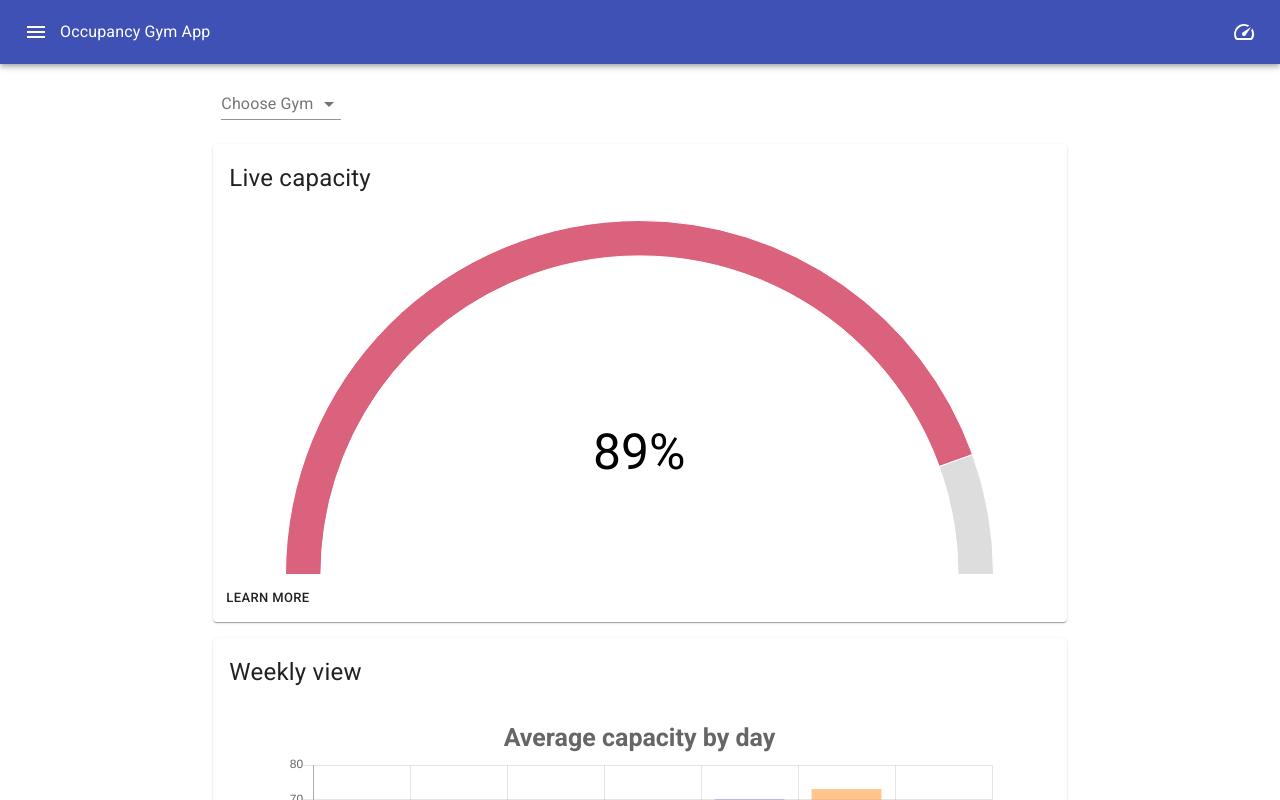
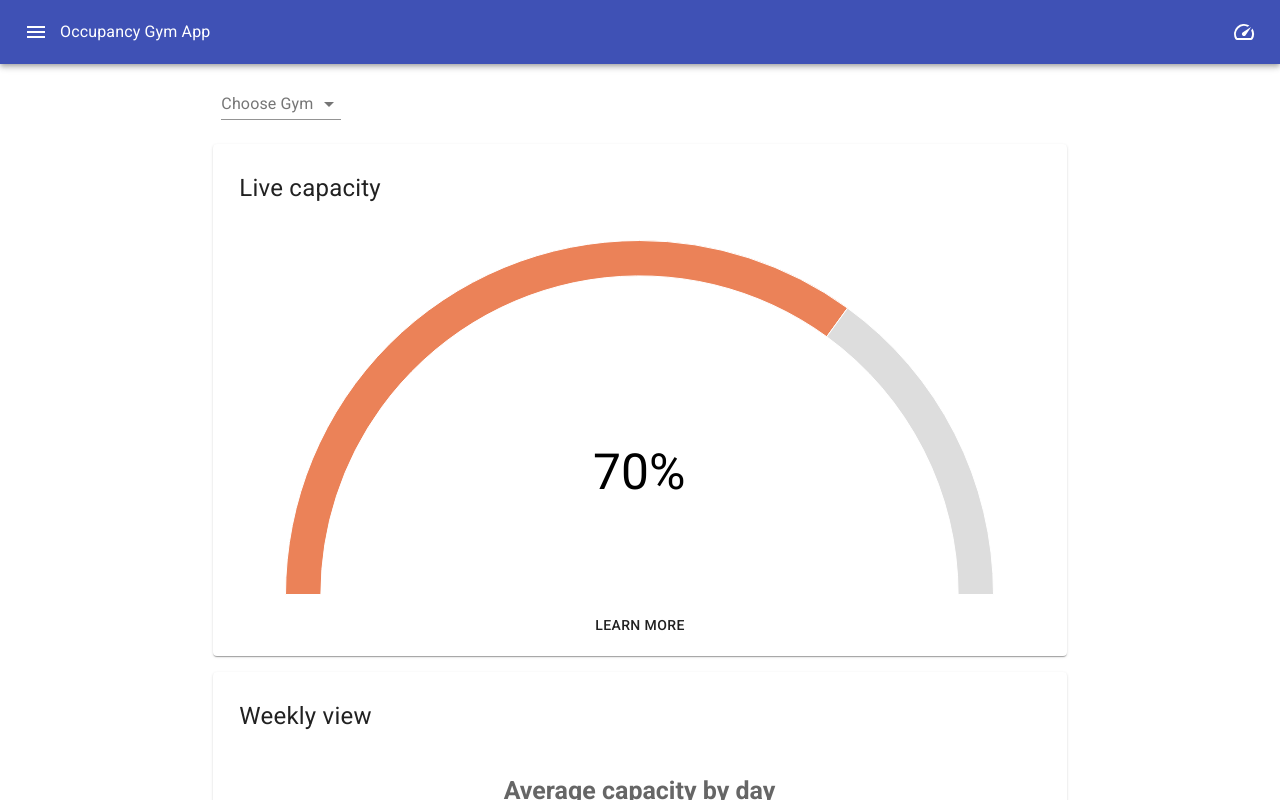
Before and after one commit to JottScones/frontend-testing, a React (Create React App) app: page / in a window 1280 px wide. Shown: the top 800 px of the page. Built offline with nearby package versions, Linux system fonts and the light colour scheme; the HTML template or start-up script is replaced by a standard one.

Commit message:
added LearnMore.js dialog component

```diff
--- a/src/components/Card.js
+++ b/src/components/Card.js
@@ -5,21 +5,29 @@ import CardActions from '@material-ui/core/CardActions';
 import CardContent from '@material-ui/core/CardContent';
 import Button from '@material-ui/core/Button';
 import Typography from '@material-ui/core/Typography';
+import LearnMore from './LearnMore'
 
 const useStyles = makeStyles({
   root: {
     minWidth: 275,
+    justify: 'center'
   },
   title: {
     fontSize: 24,
+    padding: 10
   },
   pos: {
     marginBottom: 12,
+  },
+  button: {
+    padding: 10,
+    width: '100%'
   }
 });
 
 const SimpleCard = (props) => {
   const classes = useStyles();
+  const [openDialog, setOpenDialog] = React.useState(false);
 
   return (
     <Card className={classes.root}>
@@ -29,8 +37,9 @@ const SimpleCard = (props) => {
         </Typography>
       </CardContent>
       {props.children}
-      <CardActions>
-        <Button size="small">Learn More</Button>
+      <CardActions style={{justifyContent: 'center'}}>
+        <Button className={classes.button} size="medium" onClick={() => setOpenDialog(!openDialog)}>Learn More</Button>
+        <LearnMore openDialog={openDialog} setOpenDialog={setOpenDialog} title={props.title} content={props.content}/>
       </CardActions>
     </Card>
   );
--- a/src/components/Content.js
+++ b/src/components/Content.js
@@ -14,11 +14,11 @@ const content = (dayNumber, setDayNumber) => (
       <Grid item><GymSelect /></Grid>
       <Grid item>
         {/*Card to hold Capacity*/}
-        <SimpleCard title="Live capacity">
+        <SimpleCard title="Live capacity" content={capacityDescription}>
           <Grid container direction="row">
             <Grid item xs={1} ms={2} ></Grid>
             <Grid item xs={10} ms={8} >
-              <Capacity capacity={89}/>
+              <Capacity capacity={70}/>
             </Grid>
             <Grid item xs={1} ms={2} ></Grid>
           </Grid>
@@ -26,7 +26,7 @@ const content = (dayNumber, setDayNumber) => (
       </Grid>
       <Grid item>
         {/*Card to hold Bar Graph*/}
-        <SimpleCard title="Weekly view">
+        <SimpleCard title="Weekly view" content={barChartDescription}>
         <Grid container direction="row">
           <Grid item xs={1} ms={2} ></Grid>
           <Grid item xs={10} ms={8} >
@@ -158,6 +158,15 @@ const sundayData = () => (
   }
 );
 
+const capacityDescription =
+  `Shows the live occupancy of the gym as a percentage.
+  It is advised not to go to the gym when the bar is red.
+  This data is sourced from physical counts provided by the gyms.`;
+
+const barChartDescription =
+  `Shows the average occupancy day by day based on historic data.
+  Click on a day to get an hour by hour view of that day.`
+
 const daysData = () => [mondayData(), tuesdayData(), wednesdayData(), thursdayData(), fridayData(), saturdayData(), sundayData()];
 const days = () => ["Monday", "Tuesday", "Wednesday", "Thursday", "Friday", "Saturday", "Sunday"];
 
--- /dev/null
+++ b/src/components/LearnMore.js
@@ -0,0 +1,47 @@
+import React from 'react';
+import Dialog from '@material-ui/core/Dialog';
+import Typography from '@material-ui/core/Typography';
+import IconButton from '@material-ui/core/IconButton';
+import CloseIcon from '@material-ui/icons/Close';
+import Grid from '@material-ui/core/Grid';
+import makeStyles from '@material-ui/styles/makeStyles';
+
+const useStyles = makeStyles(() => ({
+  root: {
+    margin: 0,
+    padding: '10px 20px 20px 20px'
+  },
+  title: {
+    padding: '10px 20px'
+  },
+  closeButton: {
+    padding: '10px 20px',
+    right: -1,
+    position: 'absolute',
+    color: '#333'
+  }
+}));
+
+const LearnMore = (props) => {
+  const classes = useStyles();
+  return (
+  <Dialog open={props.openDialog} onClose={() => props.setOpenDialog(false)}>
+    <Grid container direction="row">
+      <Grid item xs={10} sm={11}>
+        <Typography variant="h6" className={classes.title}>
+          {props.title}
+        </Typography>
+      </Grid>
+      <Grid item xs={2} sm={1}>
+        <IconButton aria-label="close" className={classes.closeButton} onClick={()=> props.setOpenDialog(false)}>
+        <CloseIcon />
+        </IconButton>
+      </Grid>
+    </Grid>
+    <Typography gutterBottom className={classes.root}>
+      {props.content}
+    </Typography>
+  </Dialog>
+)};
+
+export default LearnMore;
```
